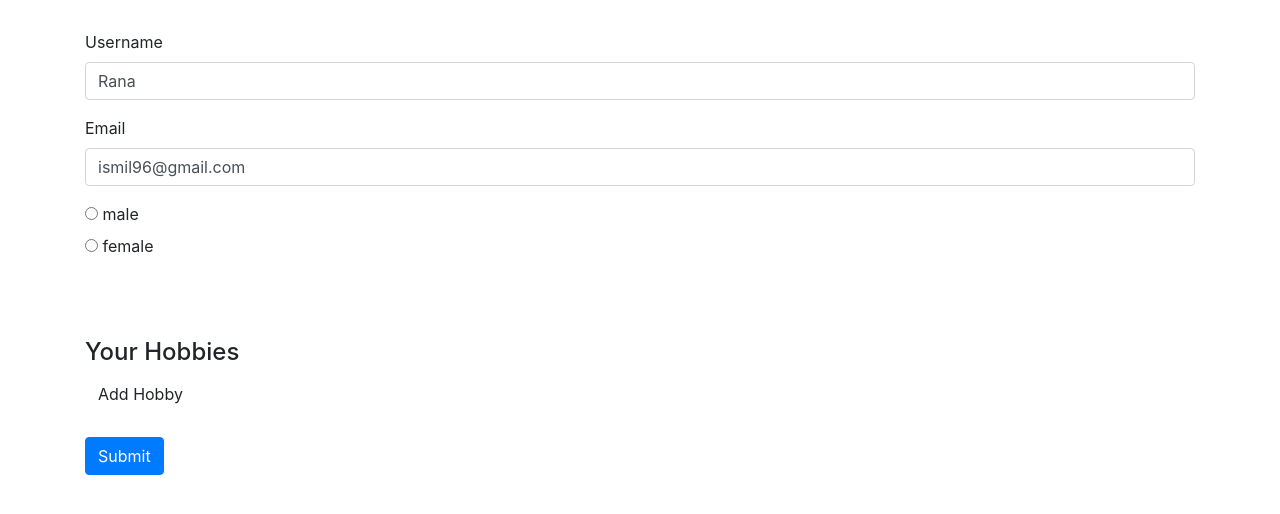
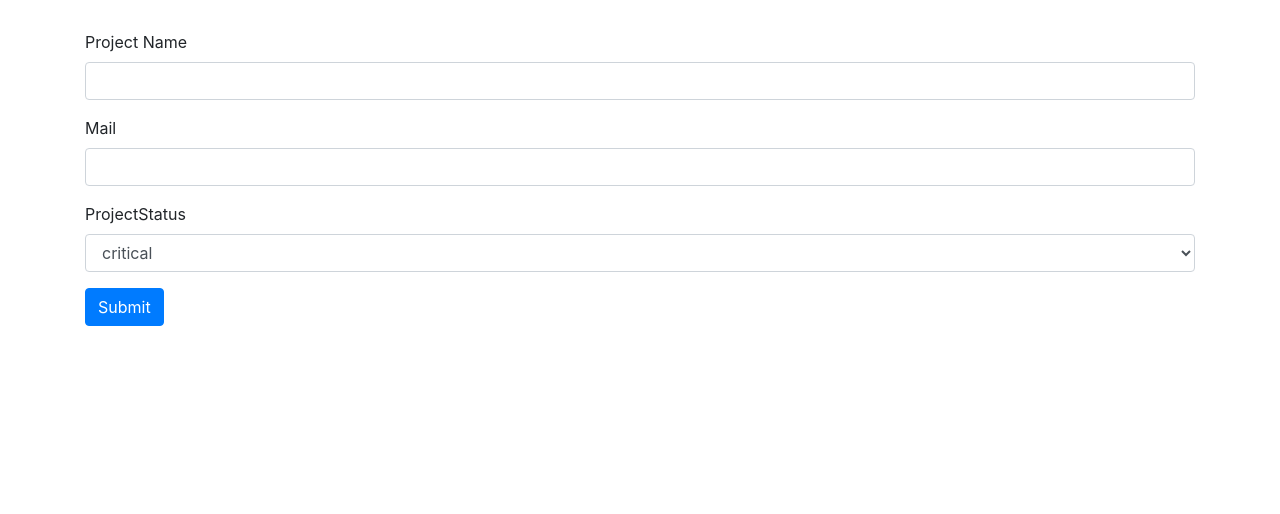
Before and after one commit to ismaelmiah/Angular-Practice, an Angular app: page / in a window 1280 px wide. Shown: the top 514 px of the page. Built offline with nearby package versions, Linux system fonts and the light colour scheme.

Commit message:
Practice Form

```diff
--- a/src/app/app.component.html
+++ b/src/app/app.component.html
@@ -1,82 +1,7 @@
 <div class="container">
   <div class="row">
     <div class="col-sm-12">
-      <form [formGroup]="signupform" (ngSubmit)="onSubmit()">
-        <div formGroupName="userData">
-          <div class="form-group">
-            <label for="username">Username</label>
-            <input
-              type="text"
-              class="form-control"
-              formControlName="username"
-              id="username"
-            />
-            <span
-              *ngIf="
-                !signupform.get('userData.username').valid &&
-                signupform.get('userData.username').touched
-              "
-              class="help-block"
-              ><span
-                *ngIf="
-                  signupform.get('userData.username').errors['nameIsForbidden']
-                "
-                >This name is invalid</span
-              ><span
-                *ngIf="signupform.get('userData.username').errors['required']"
-                >This field is required!</span
-              ></span
-            >
-          </div>
-          <div class="form-group">
-            <label for="email">Email</label>
-            <input
-              type="text"
-              formControlName="email"
-              class="form-control"
-              id="email"
-            />
-            <span
-              *ngIf="
-                !signupform.get('userData.email').valid &&
-                signupform.get('userData.email').touched
-              "
-              class="help-block"
-              >Please enter a valid email!</span
-            >
-          </div>
-        </div>
-        <div class="radio" *ngFor="let gender of genders">
-          <label> <input type="radio" [value]="gender" /> {{ gender }} </label>
-        </div>
-
-        <span
-          *ngIf="!signupform.valid && signupform.touched"
-          class="help-block text-red"
-          >Please enter a valid data!</span
-        >
-        <br />
-        <br />
-        <br />
-
-        <div formArrayName="hobbies">
-          <h4>Your Hobbies</h4>
-          <button class="btn btn-default" type="button" (click)="onAddHobby()">
-            Add Hobby
-          </button>
-          <div
-            class="form-group"
-            *ngFor="
-              let hobbyControl of signupform.get('hobbies').controls;
-              let i = index
-            "
-          >
-            <input type="text" class="form-control" [formControlName]="i" />
-          </div>
-        </div>
-        <br />
-        <button class="btn btn-primary" type="submit">Submit</button>
-      </form>
+      <app-form-assignment></app-form-assignment>
     </div>
   </div>
 </div>
--- a/src/app/app.component.ts
+++ b/src/app/app.component.ts
@@ -13,43 +13,43 @@ export class AppComponent implements OnInit {
   forbiddenUsername = ['ismail', 'rana'];
 
   ngOnInit(): void {
-    this.signupform = new FormGroup({
-      userData: new FormGroup({
-        username: new FormControl(null, [
-          Validators.required,
-          this.forbiddenNames.bind(this),
-        ]),
-        email: new FormControl(
-          null,
-          [Validators.required, Validators.email],
-          this.forbiddenEmails
-        ),
-      }),
-      gender: new FormControl('male'),
-      hobbies: new FormArray([]),
-    });
+    // this.signupform = new FormGroup({
+    //   userData: new FormGroup({
+    //     username: new FormControl(null, [
+    //       Validators.required,
+    //       this.forbiddenNames.bind(this),
+    //     ]),
+    //     email: new FormControl(
+    //       null,
+    //       [Validators.required, Validators.email],
+    //       this.forbiddenEmails
+    //     ),
+    //   }),
+    //   gender: new FormControl('male'),
+    //   hobbies: new FormArray([]),
+    // });
 
-    // this.signupform.valueChanges.subscribe((value) => {
-    //   console.log(value);
+    // // this.signupform.valueChanges.subscribe((value) => {
+    // //   console.log(value);
+    // // })
+
+    // this.signupform.statusChanges.subscribe((status) => {
+    //   console.log(status);
+    // });
+
+    // this.signupform.setValue({
+    //   'userData': {
+    //     'username': 'ismail',
+    //     'email': 'ismil96@gmail.com'
+    //   },
+    //   'gender' : 'male',
+    //   'hobbies' : []
     // })
-
-    this.signupform.statusChanges.subscribe((status) => {
-      console.log(status);
-    });
-
-    this.signupform.setValue({
-      'userData': {
-        'username': 'ismail',
-        'email': 'ismil96@gmail.com'
-      },
-      'gender' : 'male',
-      'hobbies' : []
-    })
-    this.signupform.patchValue({
-      'userData': {
-        'username': 'Rana',
-      }
-    })
+    // this.signupform.patchValue({
+    //   'userData': {
+    //     'username': 'Rana',
+    //   }
+    // })
   }
   onAddHobby() {
     const control = new FormControl(null, Validators.required);
--- a/src/app/app.module.ts
+++ b/src/app/app.module.ts
@@ -4,10 +4,12 @@ import { ReactiveFormsModule } from '@angular/forms';
 
 
 import { AppComponent } from './app.component';
+import { FormAssignmentComponent } from './form-assignment/form-assignment.component';
 
 @NgModule({
   declarations: [
-    AppComponent
+    AppComponent,
+    FormAssignmentComponent
   ],
   imports: [
     BrowserModule,
--- /dev/null
+++ b/src/app/form-assignment/custom-validators.ts
@@ -0,0 +1,23 @@
+import { FormControl } from '@angular/forms';
+import { Observable } from 'rxjs';
+
+export class CustomValidators {
+  static invalidProjectName(control: FormControl): { [s: string]: boolean } {
+    if (control.value === 'Test') {
+      return { invalidProjectName: true };
+    } else return null;
+  }
+
+  static asyncInvalidProjectName(
+    control: FormControl
+  ): Promise<any> | Observable<any> {
+    const promise = new Promise((resolve, reject) => {
+      setTimeout(() => {
+        if (control.value === 'Testproject') {
+          resolve({ 'asyncInvalidProjectName': true });
+        } else resolve(null);
+      }, 1500);
+    });
+    return promise;
+  }
+}
--- /dev/null
+++ b/src/app/form-assignment/form-assignment.component.html
@@ -0,0 +1,42 @@
+<form [formGroup]="signUpform" (ngSubmit)="onSubmit()">
+  <div class="form-group">
+    <label for="projectName">Project Name</label>
+    <input
+      type="text"
+      class="form-control"
+      formControlName="projectName"
+      name="projectName"
+    />
+    <span
+      class="help-block text-danger"
+      *ngIf="
+        !signUpform.get('projectName').valid &&
+        signUpform.get('projectName').touched
+      "
+      >This field is required!</span
+    >
+  </div>
+  <div class="form-group">
+    <label for="mail">Mail</label>
+    <input
+      type="text"
+      class="form-control"
+      formControlName="mail"
+      name="mail"
+    />
+    <span
+      class="help-block text-danger"
+      *ngIf="!signUpform.get('mail').valid && signUpform.get('mail').touched"
+      >This field is required!</span
+    >
+  </div>
+  <div class="form-group">
+      <label for="status">ProjectStatus</label>
+      <select id="status" class="form-control" formControlName="projectStatus">
+          <option value="stable">stable</option>
+          <option value="critical">critical</option>
+          <option value="finished">finished</option>
+      </select>
+  </div>
+  <button class="btn btn-primary" type="submit">Submit</button>
+</form>
--- /dev/null
+++ b/src/app/form-assignment/form-assignment.component.ts
@@ -0,0 +1,29 @@
+import { Component, OnInit } from '@angular/core';
+import { FormControl, FormGroup, Validators } from '@angular/forms';
+import { CustomValidators } from './custom-validators';
+
+@Component({
+  selector: 'app-form-assignment',
+  templateUrl: './form-assignment.component.html',
+  styleUrls: ['./form-assignment.component.css'],
+})
+export class FormAssignmentComponent implements OnInit {
+  signUpform: FormGroup;
+
+  constructor() {}
+
+  ngOnInit(): void {
+    this.signUpform = new FormGroup({
+      projectName: new FormControl(
+        null,
+        [Validators.required, CustomValidators.invalidProjectName.bind(this)],
+        CustomValidators.asyncInvalidProjectName
+      ),
+      mail: new FormControl(null, [Validators.required, Validators.email]),
+      projectStatus: new FormControl('critical'),
+    });
+  }
+  onSubmit() {
+    console.log(this.signUpform);
+  }
+}
```
Also changed, not shown: src/app/form-assignment/form-assignment.component.css (added), 1 other file (tests, documents, lock files or other folders).
